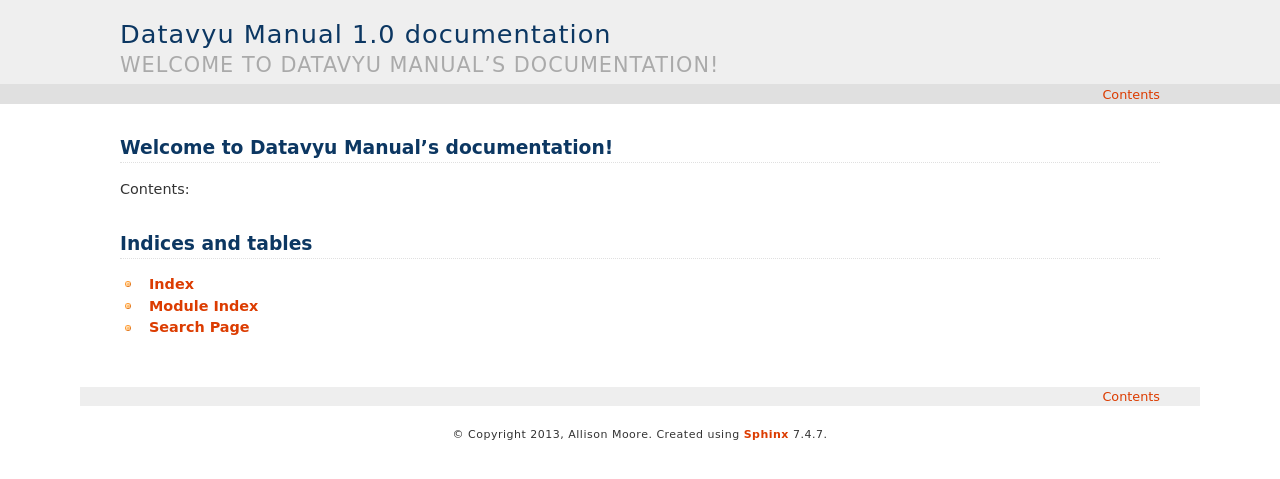
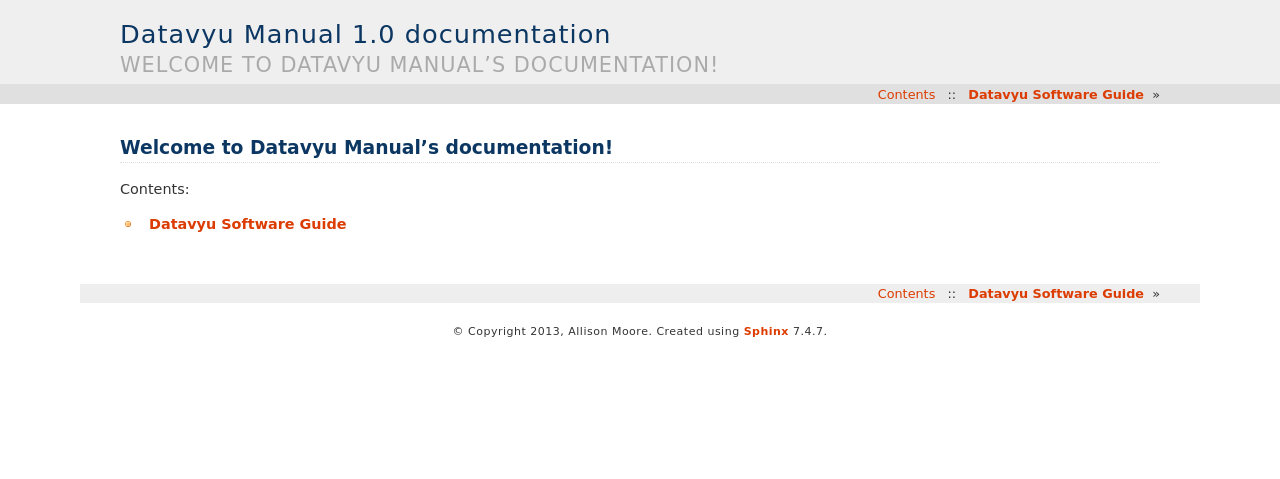
Before and after one commit to databrary/datavyu-docs, a Sphinx documentation site: the page built from source/index.txt, in a window 1280 px wide. Shown: the top 479 px of the page. Built offline with Sphinx 7.4.7, drawn with Linux system fonts in a browser that asks for light colours; pages that are not in the unit, such as notebooks, are missing from menus.

Commit message:
adding install documentation and setting up file tree

```diff
--- /dev/null
+++ b/source/guide.txt
@@ -0,0 +1,13 @@
+**********************
+Datavyu Software Guide
+**********************
+
+[words about Datavyu as software here]
+
+.. toctree::
+	:maxdepth: 1
+
+	/guide/install
+	/guide/getting-started
+	/guide/tutorials
+	/guide/reference
--- a/source/index.txt
+++ b/source/index.txt
@@ -9,13 +9,10 @@
 Contents:
 
 .. toctree::
-   :maxdepth: 2
+   :maxdepth: 1
 
+   /guide
 
-
-Indices and tables
-==================
-
-* :ref:`genindex`
-* :ref:`modindex`
-* :ref:`search`
+.. /faq
+   /api
+   /best-practices
```
Also changed, not shown: source/guide/install.txt (added, +12 -0 lines), source/guide/tutorial/install-datavyu-on-os-x.txt (added, +32 -0 lines), source/guide/tutorial/install-datavyu-on-windows.txt (added, +36 -0 lines), source/includes/fact-system-requirements.rst (added, +10 -0 lines).
